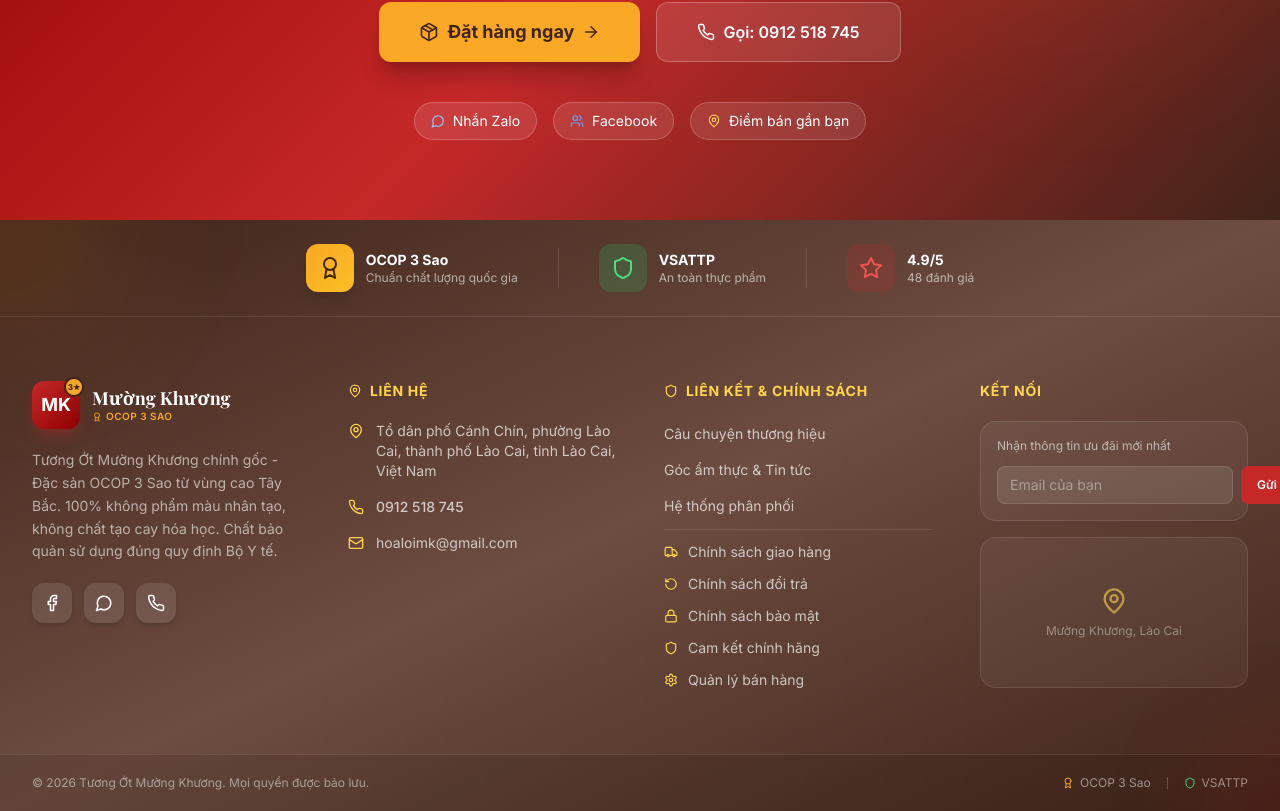
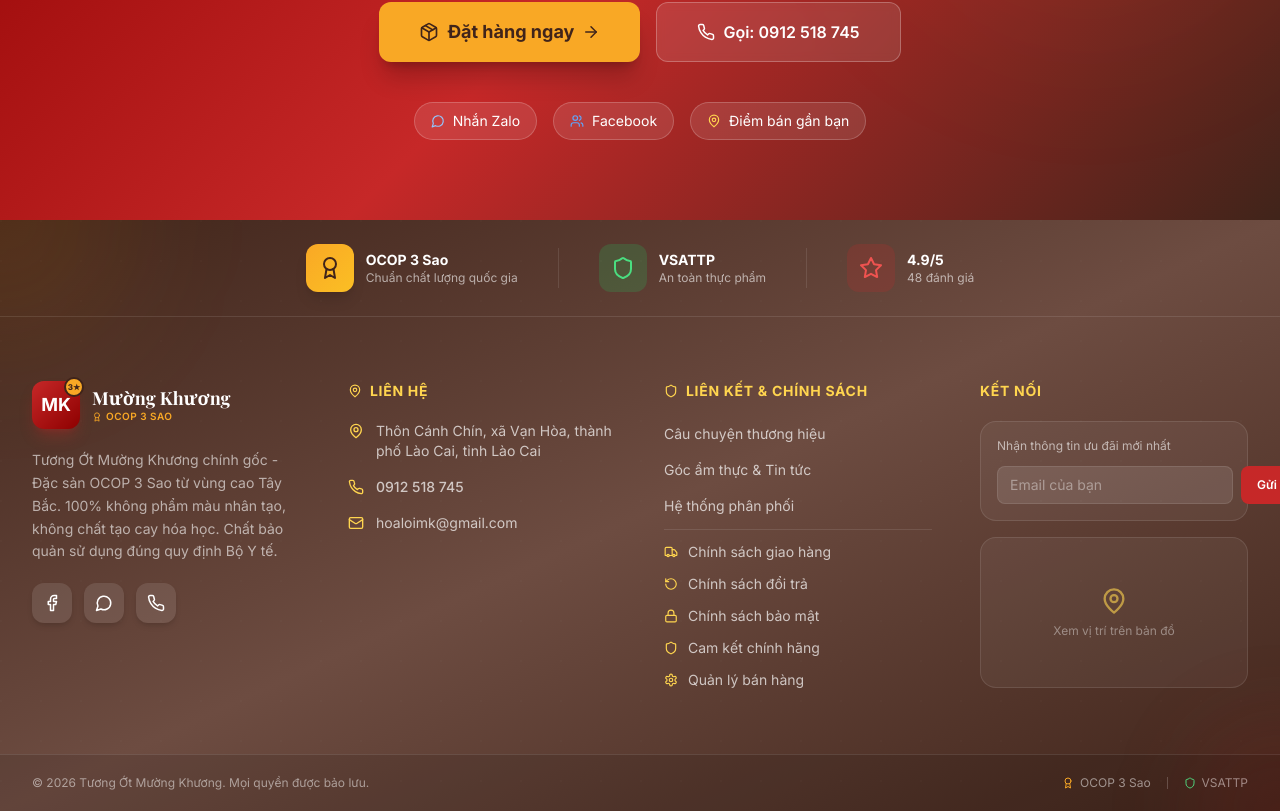
Before and after one commit to duythien2610/tuongotmuongkhuong, a React (Vite) app: page / in a window 1280 px wide. Shown: the part 7175-7986 px from the top of the page. Built offline with nearby package versions, Linux system fonts and the light colour scheme; no server answers.

Commit message:
feat: update official address to Thon Canh Chin, Van Hoa and integrate Google Maps link in footer

```diff
--- a/src/components/Footer.tsx
+++ b/src/components/Footer.tsx
@@ -98,7 +98,14 @@ export default function Footer() {
             <ul className="space-y-4 font-sans">
               <li className="flex items-start gap-3 text-sm text-white/70 group">
                 <MapPin size={16} className="flex-shrink-0 mt-0.5 text-brand-gold-light group-hover:scale-110 transition-transform" />
-                <span className="group-hover:text-white transition-colors">{COMPANY_INFO.address}</span>
+                <a
+                  href={COMPANY_INFO.mapLink}
+                  target="_blank"
+                  rel="noopener noreferrer"
+                  className="group-hover:text-white transition-colors hover:underline"
+                >
+                  {COMPANY_INFO.address}
+                </a>
               </li>
               <li className="flex items-center gap-3 text-sm">
                 <Phone size={16} className="flex-shrink-0 text-brand-gold-light" />
@@ -183,12 +190,15 @@ export default function Footer() {
                 </button>
               </div>
             </div>
-            <div className="aspect-video rounded-2xl overflow-hidden bg-white/5 flex items-center justify-center border border-white/10">
-              <div className="text-center">
-                <MapPin size={28} className="mx-auto mb-2 text-brand-gold-light opacity-60" />
-                <p className="text-xs text-white/40">Mường Khương, Lào Cai</p>
-              </div>
-            </div>
+            <a
+              href={COMPANY_INFO.mapLink}
+              target="_blank"
+              rel="noopener noreferrer"
+              className="aspect-video rounded-2xl overflow-hidden bg-white/5 hover:bg-white/10 flex flex-col items-center justify-center border border-white/10 transition-all hover:scale-[1.02] group"
+            >
+              <MapPin size={28} className="mx-auto mb-2 text-brand-gold-light opacity-60 group-hover:opacity-100 transition-opacity" />
+              <p className="text-xs text-white/40 group-hover:text-white/80 transition-colors">Xem vị trí trên bản đồ</p>
+            </a>
           </div>
         </div>
       </div>
--- a/src/data/product.ts
+++ b/src/data/product.ts
@@ -7,10 +7,11 @@ export const COMPANY_INFO = {
   hotline: '0912 518 745',
   hotlineLink: 'tel:0912518745',
   email: 'hoaloimk@gmail.com',
-  address: 'Tổ dân phố Cánh Chín, phường Lào Cai, thành phố Lào Cai, tỉnh Lào Cai, Việt Nam',
+  address: 'Thôn Cánh Chín, xã Vạn Hòa, thành phố Lào Cai, tỉnh Lào Cai',
   ocop: 'OCOP 3 Sao',
   zaloLink: 'https://zalo.me/0912518745',
   facebookLink: 'https://facebook.com/hoaloimk',
+  mapLink: 'https://www.google.com/maps/search/?api=1&query=Thôn+Cánh+Chín,+xã+Vạn+Hòa,+thành+phố+Lào+Cai,+tỉnh+Lào+Cai',
 };
 
 // ============================================
@@ -524,10 +525,10 @@ export const DISTRIBUTION_STORES: StoreLocation[] = [
     id: 1,
     name: 'Trụ sở chính & Showroom HTX Hoa Lợi',
     province: 'Lào Cai',
-    district: 'Phường Lào Cai',
-    address: 'Tổ dân phố Cánh Chín, phường Lào Cai, thành phố Lào Cai, tỉnh Lào Cai',
+    district: 'Xã Vạn Hòa',
+    address: 'Thôn Cánh Chín, xã Vạn Hòa, thành phố Lào Cai, tỉnh Lào Cai',
     phone: '0912 518 745',
-    mapLink: 'https://maps.google.com/?q=HTX+Hoa+Lợi+Lào+Cai',
+    mapLink: 'https://www.google.com/maps/search/?api=1&query=Thôn+Cánh+Chín,+xã+Vạn+Hòa,+thành+phố+Lào+Cai,+tỉnh+Lào+Cai',
   },
 ];
 
```
